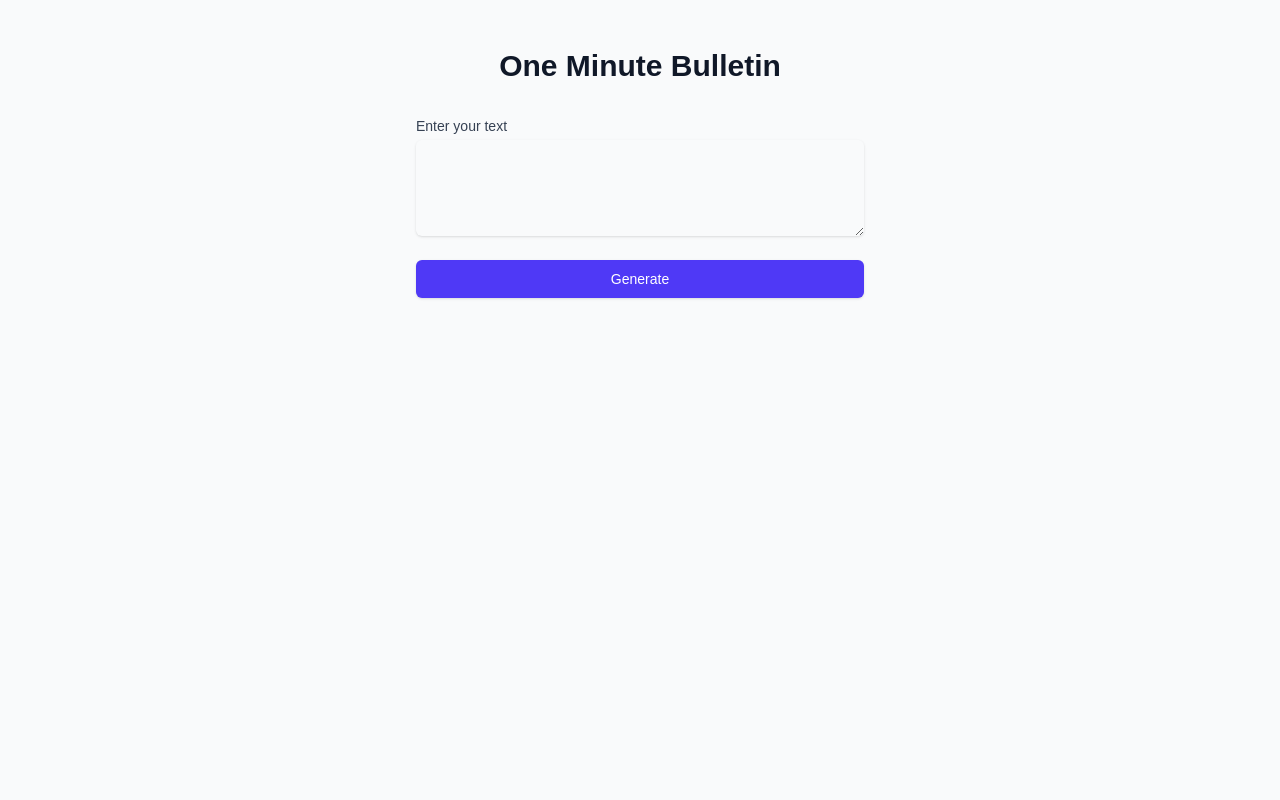
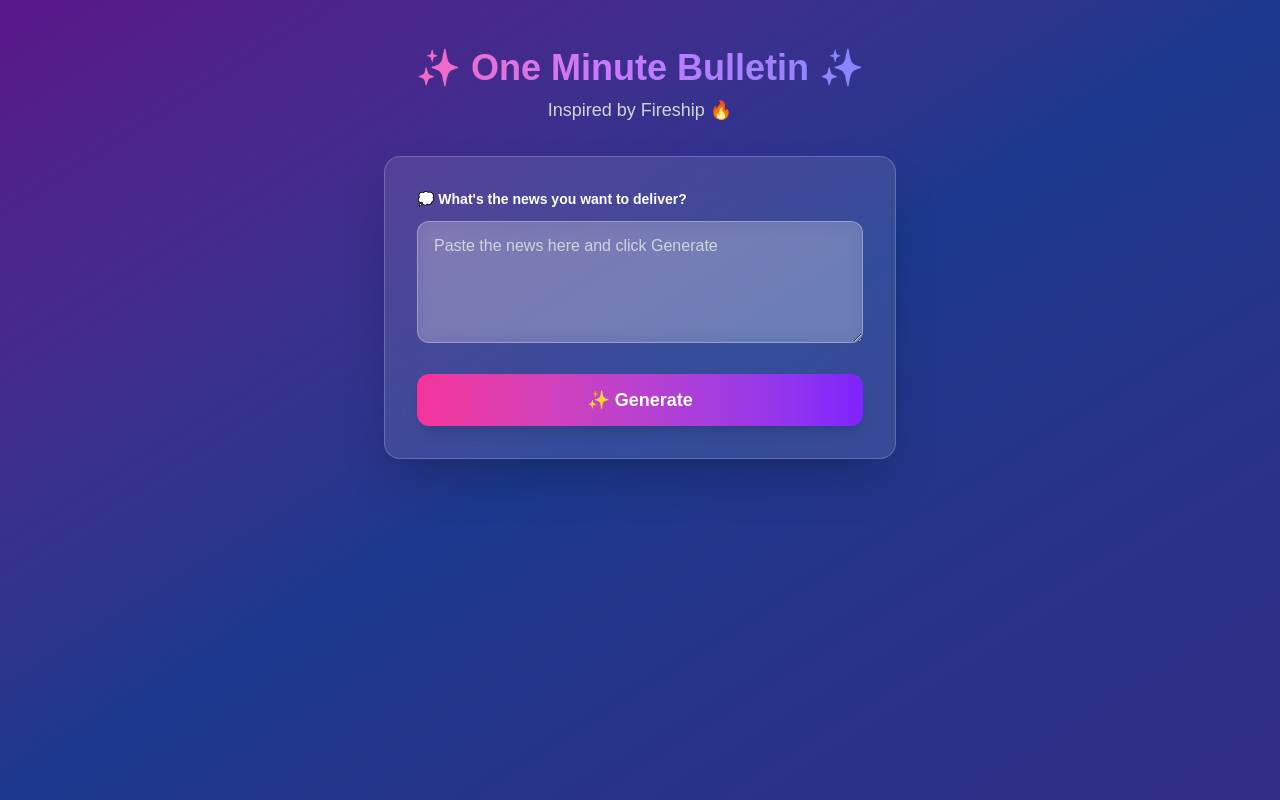
Before and after one commit to debamitro/one-minute-bulletin, a Next.js app: page / in a window 1280 px wide. Built offline with nearby package versions, Linux system fonts and the light colour scheme.

Commit message:
cosmetic changes

```diff
--- a/src/app/api/generate-audio/route.ts
+++ b/src/app/api/generate-audio/route.ts
@@ -20,9 +20,10 @@ export async function POST(request: Request) {
       );
     }
 
+    const refinedText = "Welcome to The One Minute Bulletin. " + text;
     const stream = await elevenlabs.textToSpeech.convert('LG95yZDEHg6fCZdQjLqj',
       {
-        text,
+        text: refinedText,
         modelId: 'eleven_multilingual_v2',
         voiceSettings: {
           speed: 1.2,
--- a/src/app/page.tsx
+++ b/src/app/page.tsx
@@ -29,24 +29,28 @@ export default function Home() {
   };
 
   return (
-    <div className="min-h-screen bg-gray-50 py-12 px-4 sm:px-6 lg:px-8">
-      <div className="max-w-md mx-auto">
-        <h1 className="text-3xl font-bold text-center text-gray-900 mb-8">
-          One Minute Bulletin
+    <div className="min-h-screen bg-gradient-to-br from-purple-900 via-blue-900 to-indigo-900 py-12 px-4 sm:px-6 lg:px-8">
+      <div className="max-w-lg mx-auto">
+        <div className="text-center mb-8">
+          <h1 className="text-4xl font-extrabold bg-gradient-to-r from-pink-400 via-purple-400 to-indigo-400 bg-clip-text text-transparent mb-2">
+            ✨ One Minute Bulletin ✨
           </h1>
+          <p className="text-gray-300 text-lg font-medium">Inspired by Fireship 🔥</p>
+        </div>
 
+        <div className="bg-white/10 backdrop-blur-lg rounded-2xl p-8 shadow-2xl border border-white/20">
           <form onSubmit={handleSubmit} className="space-y-6">
             <div>
-            <label htmlFor="text" className="block text-sm font-medium text-gray-700">
-              Enter your text
+              <label htmlFor="text" className="block text-sm font-semibold text-white mb-3">
+                💭 What's the news you want to deliver?
               </label>
               <textarea
                 id="text"
-              name="text"
-              rows={4}
-              className="mt-1 block w-full rounded-md border-gray-300 shadow-sm focus:border-indigo-500 focus:ring-indigo-500"
                 value={text}
                 onChange={(e) => setText(e.target.value)}
+                rows={4}
+                className="w-full px-4 py-3 bg-white/20 backdrop-blur-sm border border-white/30 rounded-xl text-white placeholder-gray-300 focus:outline-none focus:ring-2 focus:ring-pink-400 focus:border-transparent transition-all duration-200"
+                placeholder="Paste the news here and click Generate"
                 required
               />
             </div>
@@ -54,26 +58,40 @@ export default function Home() {
             <button
               type="submit"
               disabled={isLoading}
-            className="w-full flex justify-center py-2 px-4 border border-transparent rounded-md shadow-sm text-sm font-medium text-white bg-indigo-600 hover:bg-indigo-700 focus:outline-none focus:ring-2 focus:ring-offset-2 focus:ring-indigo-500 disabled:bg-gray-400 disabled:cursor-not-allowed"
+              className="w-full flex justify-center items-center gap-2 py-3 px-6 bg-gradient-to-r from-pink-500 to-violet-600 hover:from-pink-600 hover:to-violet-700 rounded-xl shadow-lg text-white font-semibold text-lg transition-all duration-200 transform hover:scale-105 disabled:opacity-50 disabled:cursor-not-allowed disabled:transform-none"
             >
-            {isLoading ? 'Generating...' : 'Generate'}
+              {isLoading ? (
+                <>
+                  <div className="animate-spin rounded-full h-5 w-5 border-b-2 border-white"></div>
+                  Creating magic...
+                </>
+              ) : (
+                <>
+                   ✨ Generate
+                </>
+              )}
             </button>
           </form>
+        </div>
 
         {audioUrl && (
-          <div className="mt-8">
-            <h2 className="text-lg font-medium text-gray-900 mb-4">Generated Audio</h2>
+          <div className="mt-8 bg-white/10 backdrop-blur-lg rounded-2xl p-6 shadow-2xl border border-white/20">
+            <h2 className="text-xl font-bold text-white mb-4 flex items-center gap-2">
+              🎧 Your Audio is Ready!
+            </h2>
             <div className="space-y-4">
+              <div className="bg-white/20 backdrop-blur-sm rounded-xl p-4">
                 <audio controls className="w-full">
                   <source src={audioUrl} type="audio/mpeg" />
                   Your browser does not support the audio element.
                 </audio>
+              </div>
               <a
                 href={audioUrl}
                 download="bulletin.mp3"
-                className="w-full flex justify-center py-2 px-4 border border-transparent rounded-md shadow-sm text-sm font-medium text-white bg-green-600 hover:bg-green-700 focus:outline-none focus:ring-2 focus:ring-offset-2 focus:ring-green-500"
+                className="w-full flex justify-center items-center gap-2 py-3 px-6 bg-gradient-to-r from-emerald-500 to-teal-600 hover:from-emerald-600 hover:to-teal-700 rounded-xl shadow-lg text-white font-semibold text-lg transition-all duration-200 transform hover:scale-105"
               >
-                Download Audio
+                📥 Download Audio
               </a>
             </div>
           </div>
```
Lines whose indentation alone changed are shown as unchanged.
